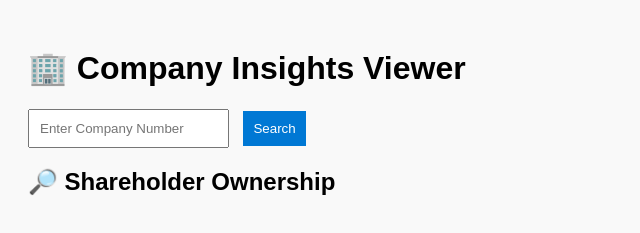
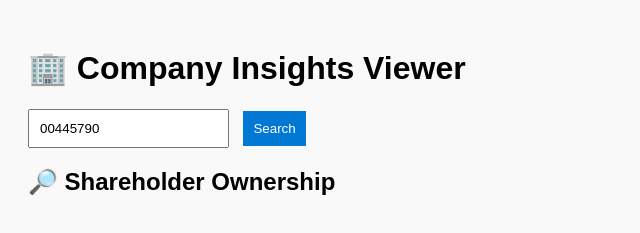
Before and after one commit to gkc1217/gkc1217, a website: page public/index.html in a window 1280 px wide. Shown: the top 233 px of the page, 0-640 px from the left. Drawn offline with nearby package versions, Linux system fonts and the light colour scheme.

Commit message:
00445790

```diff
--- a/public/index.html
+++ b/public/index.html
@@ -9,7 +9,7 @@
 </head>
 <body>
   <h1>🏢 Company Insights Viewer</h1>
-  <input type="text" id="companyInput" placeholder="Enter Company Number">
+  <input type="text" id="companyInput" placeholder="Enter Company Number" value="00445790">
   <button onclick="lookupCompany()">Search</button>
 
   <h2>🔎 Shareholder Ownership</h2>
```
